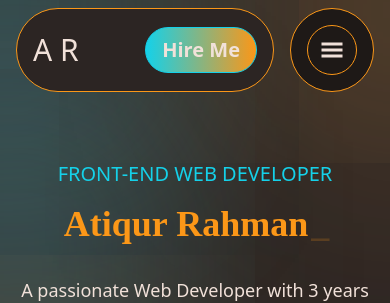
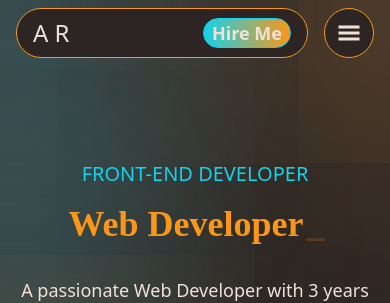
Before and after one commit to dev-rahmn/portfolio, a React (Vite) app: page / in a window 390 px wide. Shown: the top 303 px of the page. Built offline with nearby package versions, Linux system fonts and the light colour scheme.

Commit message:
navabar design changed

```diff
--- a/src/components/heroSection/HeroText.jsx
+++ b/src/components/heroSection/HeroText.jsx
@@ -14,7 +14,7 @@ const HeroText = () => {
         className="lg:text-2xl sm:text-xl uppercase text-cyan"
       >
         {" "}
-        Front-End Web Developer{" "}
+        Front-End Developer{" "}
       </motion.h2>
       <motion.h1
         variants={fadeIn("right", 0.4)}
@@ -28,9 +28,9 @@ const HeroText = () => {
           loop={false}
           cursor
           cursorStyle='_'
-          typeSpeed={70}
-          deleteSpeed={50}
-          delaySpeed={1000}
+          typeSpeed={100}
+          deleteSpeed={70}
+          delaySpeed={2000}
         />
       </motion.h1>
       <motion.p
--- a/src/components/navbar/NavbarBtn.jsx
+++ b/src/components/navbar/NavbarBtn.jsx
@@ -1,13 +1,14 @@
 import React from 'react'
 import { GoArrowDownRight } from "react-icons/go";
+import { Link } from 'react-scroll';
 const NavbarBtn = () => {
   return (
-    <button className='flex text-white py-2 px-4 rounded-full text-xl font-bold border-cyan border items-center gap-1 cursor-pointer bg-gradient-to-r from-cyan to-orange hover:border-orange hover:scale-110 transition-all duration-500 hover:shadow-cyanShadow'>
+    <Link to='contact' spy={true} smooth={true} className='flex text-white lg:py-1 px-2 rounded-full text-lg font-bold border-cyan border items-center gap-1 cursor-pointer bg-gradient-to-r from-cyan to-orange hover:border-orange hover:scale-110 transition-all duration-500 hover:shadow-cyanShadow'>
         Hire Me
         <div className='sm:hidden md:block'>
          <GoArrowDownRight />
         </div>
-         </button>
+         </Link>
   )
 }
 
--- a/src/components/navbar/NavbarLogo.jsx
+++ b/src/components/navbar/NavbarLogo.jsx
@@ -4,10 +4,10 @@ const NavbarLogo = () => {
   return (
     <main className='font-secondary'>
       <Link to='home' smooth={true} offset={-100} duration={500} className='cursor-pointer'>
-        <h1 className='text-2xl font-bold text-white sm:hidden md:block'>Atiqur Rahman</h1>
+        <h1 className='text-xl font-bold text-white sm:hidden md:block'>Atiqur Rahman</h1>
       </Link>
         <Link to='home' smooth={true} offset={-100} duration={500} className='cursor-pointer'>
-        <h1 className='text-white font-secondary text-3xl sm:block md:hidden'>A R</h1>
+        <h1 className='text-white font-secondary text-2xl sm:block md:hidden'>A R</h1>
         </Link>
     </main>
   )
--- a/src/components/navbar/NavbarMain.jsx
+++ b/src/components/navbar/NavbarMain.jsx
@@ -3,6 +3,7 @@ import NavbarLogo from "./NavbarLogo";
 import NavbarLink from "./NavbarLink";
 import NavbarBtn from "./NavbarBtn";
 import { GiHamburgerMenu } from "react-icons/gi";
+import { FaTimes } from "react-icons/fa";
 const NavbarMain = () => {
   const [menuOpen, setMenuOpen] = useState(false);
   const toggleMenu = () => {
@@ -10,19 +11,19 @@ const NavbarMain = () => {
   };
   return (
     <nav className="max-w-[1200px] mx-auto px-4 w-full fixed left-[50%] -translate-x-[50%] z-20 flex gap-4 mt-2 ">
-      <div className="flex gap-4 justify-between w-full max-w-[1200px] mx-auto bg-gray items-center px-4 py-2 rounded-r-full rounded-l-full border-[0.5px] border-orange bg-darkBrown">
+      <div className="flex gap-4 justify-between w-full max-w-[1200px] mx-auto bg-gray items-center px-4 py-1 rounded-r-full rounded-l-full border-[0.5px] border-orange bg-darkBrown">
         <NavbarLogo />
         <div className={`${menuOpen ? "sm:block" : "sm:hidden"} lg:block`}>
           <NavbarLink />
         </div>
         <NavbarBtn />
       </div>
-      <div className="flex lg:hidden sm:block p-4 bg-black items-center justify-center rounded-full border-[0.5px] border-orange">
+        <div className="flex lg:hidden sm:block  items-center justify-center  ">
         <button
-          className="text-2xl p-3 border border-orange rounded-full text-white"
+          className="text-2xl p-3 border-[0.2px] border-orange rounded-full text-white bg-darkBrown"
           onClick={toggleMenu}
         >
-          <GiHamburgerMenu />
+          {menuOpen ? <FaTimes /> : <GiHamburgerMenu />}
         </button>
       </div>
     </nav>
```
